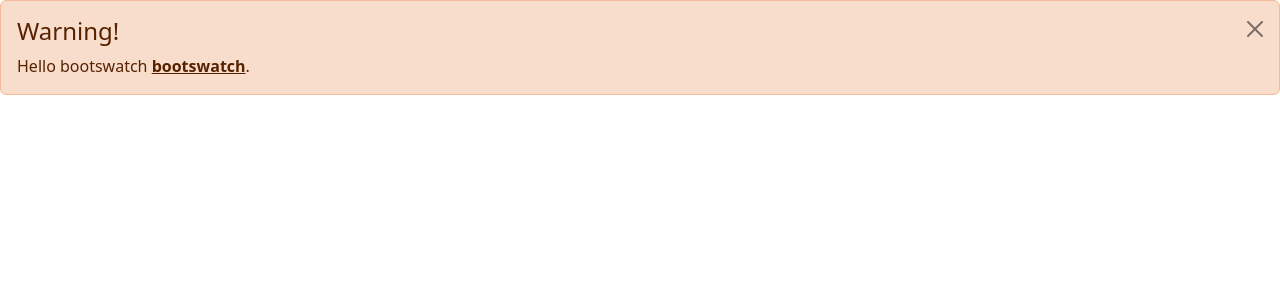
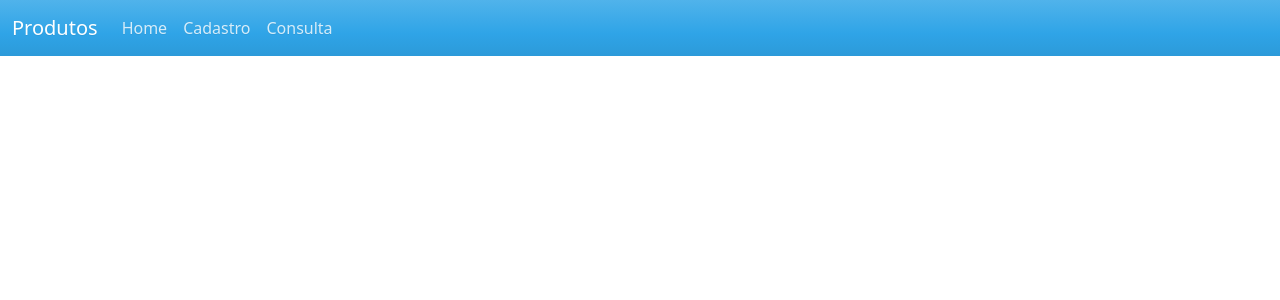
Before and after one commit to Adeilsoara/learn-react, a React (Create React App) app in the folder cadastro-produtos/: page /#/cadastro-produtos in a window 1280 px wide. Shown: the top 300 px of the page. Built offline with nearby package versions, Linux system fonts and the light colour scheme.

Commit message:
Projeto CRUD - Implementação da Navbar

```diff
--- a/cadastro-produtos/src/App.js
+++ b/cadastro-produtos/src/App.js
@@ -1,15 +1,12 @@
+import React from 'react';
+
+import Navbar from './components/navbar';
 
 function App() {
   return (
-    <div className="App">
-
-      <div className="alert alert-dismissible alert-warning">
-        <button type="button" className="btn-close" data-bs-dismiss="alert"></button>
-        <h4 className="alert-heading">Warning!</h4>
-        <p className="mb-0"> Hello bootswatch <a href="#" class="alert-link">bootswatch</a>.</p>
-      </div>
-
-    </div>
+    <>
+      <Navbar/>
+    </>
   );
 }
 
--- /dev/null
+++ b/cadastro-produtos/src/components/navbar.js
@@ -0,0 +1,40 @@
+import React from 'react';
+
+function Navbar (){
+    return(
+
+        <nav className="navbar navbar-expand-lg navbar-dark bg-primary">
+        <div className="container-fluid">
+            <a className="navbar-brand" href="#">Produtos</a>
+            <button className="navbar-toggler"
+                type="button"
+                data-bs-toggle="collapse"
+                data-bs-target="#navbarColor01"
+                aria-controls="navbarColor01"
+                aria-expanded="false"
+                aria-label="Toggle navigation">
+            <span className="navbar-toggler-icon"></span>
+            </button>
+
+            <div className="collapse navbar-collapse" id="navbarColor01">
+            <ul className="navbar-nav me-auto">
+                <li className="nav-item active">
+                <a className="nav-link" href="#">Home
+                    <span className="visually-hidden">(current)</span>
+                </a>
+                </li>
+                <li className="nav-item">
+                <a className="nav-link" href="#">Cadastro</a>
+                </li>
+                <li className="nav-item">
+                <a className="nav-link" href="#">Consulta</a>
+                </li>
+            </ul>
+            </div>
+        </div>
+        </nav>
+
+    )
+}
+
+export default Navbar;
```
